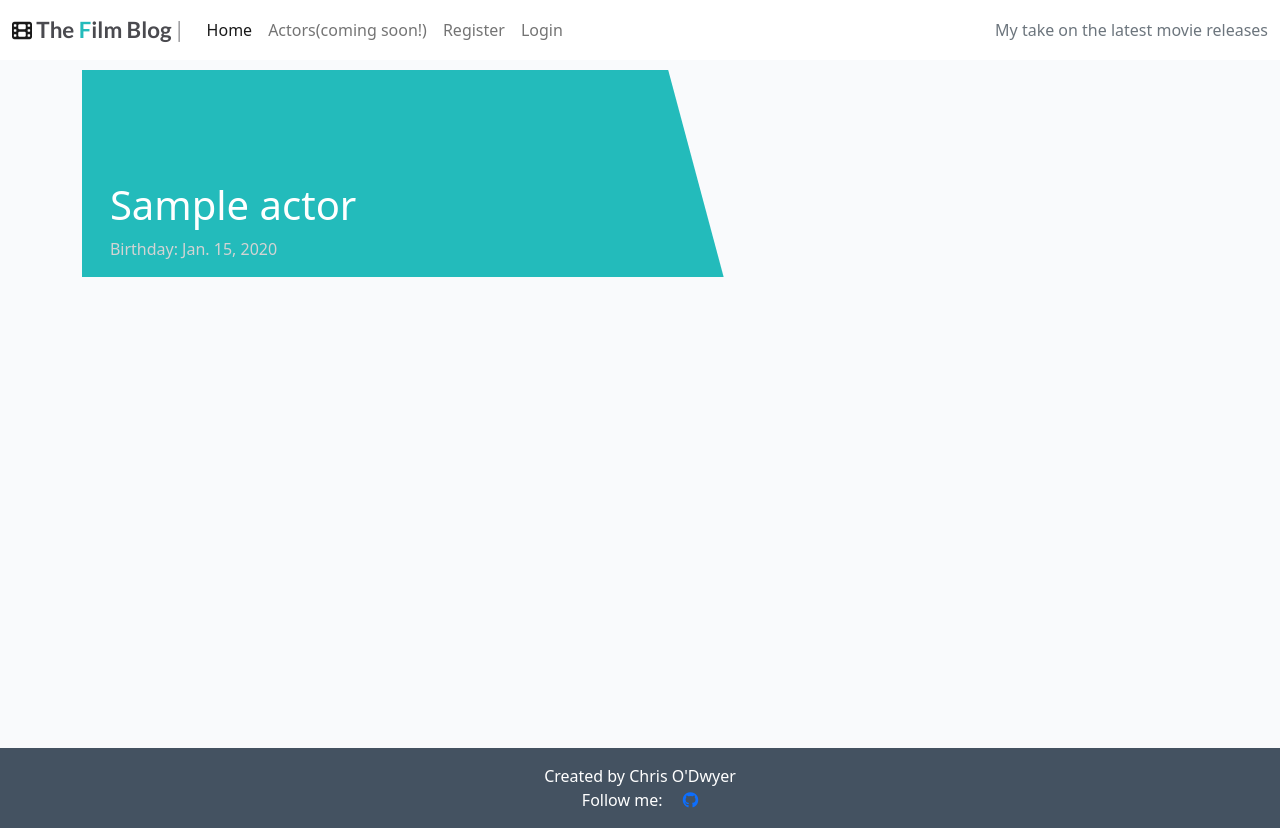
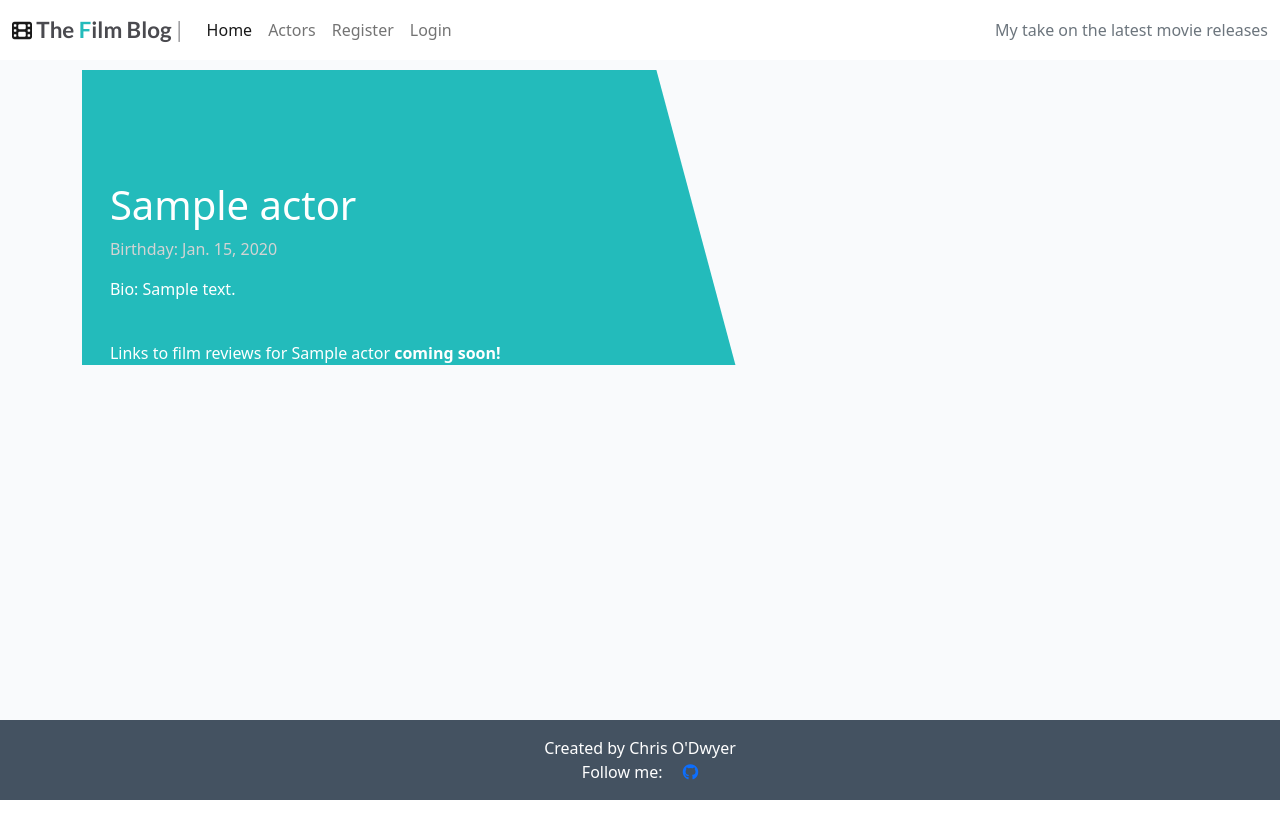
Before and after one commit to Christo107/MyFilmBlog, a Django app: page /actor/1/ in a window 1280 px wide. After the commit the page ends 800 px from the top, so only its background shows below. Run offline with Django 3.2, Linux system fonts and the light colour scheme; tables that the repository leaves empty hold one stand-in row (values such as "Sample post"); some libraries are stand-ins or nearby versions.

Commit message:
Add styling and bio infor for actors

```diff
--- a/blog/models.py
+++ b/blog/models.py
@@ -60,6 +60,7 @@ class Actor(models.Model):
     name = models.CharField(max_length=80)
     slug = models.SlugField(max_length=200, blank=True, unique=True)
     birthday = models.DateField()
+    bio = models.CharField(max_length=5000, blank=True)
     featured_image = CloudinaryField('image', default='placeholder')
     films = models.ManyToManyField(Post)
 
--- a/static/css/style.css
+++ b/static/css/style.css
@@ -72,7 +72,7 @@ body {
     overflow: hidden;
     position: relative;
     display: inline-block;
-    height: 75vh;
+    height: auto;
     width: 100%;
 }
 
@@ -159,3 +159,7 @@ body {
     background: transparent;
     border: none;
 }
+
+.masthead-text-content {
+    margin-left: 5%;
+}
--- a/templates/actor_detail.html
+++ b/templates/actor_detail.html
@@ -9,6 +9,9 @@
                 <!-- Actor name goes in these h1 tags -->
                 <h1 class="post-title">{{ actor.name }}</h1>
                 <p class="post-subtitle">Birthday: {{ actor.birthday }}</p>
+                <p class="masthead-text-content">Bio: {{ actor.bio }}</p>
+                <br>
+                <span class="masthead-text-content">Links to film reviews for {{ actor.name }} <strong>coming soon!</strong></span>
             </div>
             <div class="d-none d-md-block col-md-6 masthead-image">
                 <!-- The featured image URL goes in the src attribute -->
--- a/templates/base.html
+++ b/templates/base.html
@@ -39,7 +39,7 @@
                         <a class="nav-link active" aria-current="page" href="{% url 'home' %}">Home</a>
                     </li>
                     <li class="nav-item">
-                        <a class="nav-link" href="{% url 'actor_list' %}">Actors(coming soon!)</a>
+                        <a class="nav-link" href="{% url 'actor_list' %}">Actors</a>
                     </li>
                     {% if user.is_authenticated %}
                     <li class="nav-item">
```
Also changed, not shown: blog/migrations/0008_auto_20230621_1507.py (added).
